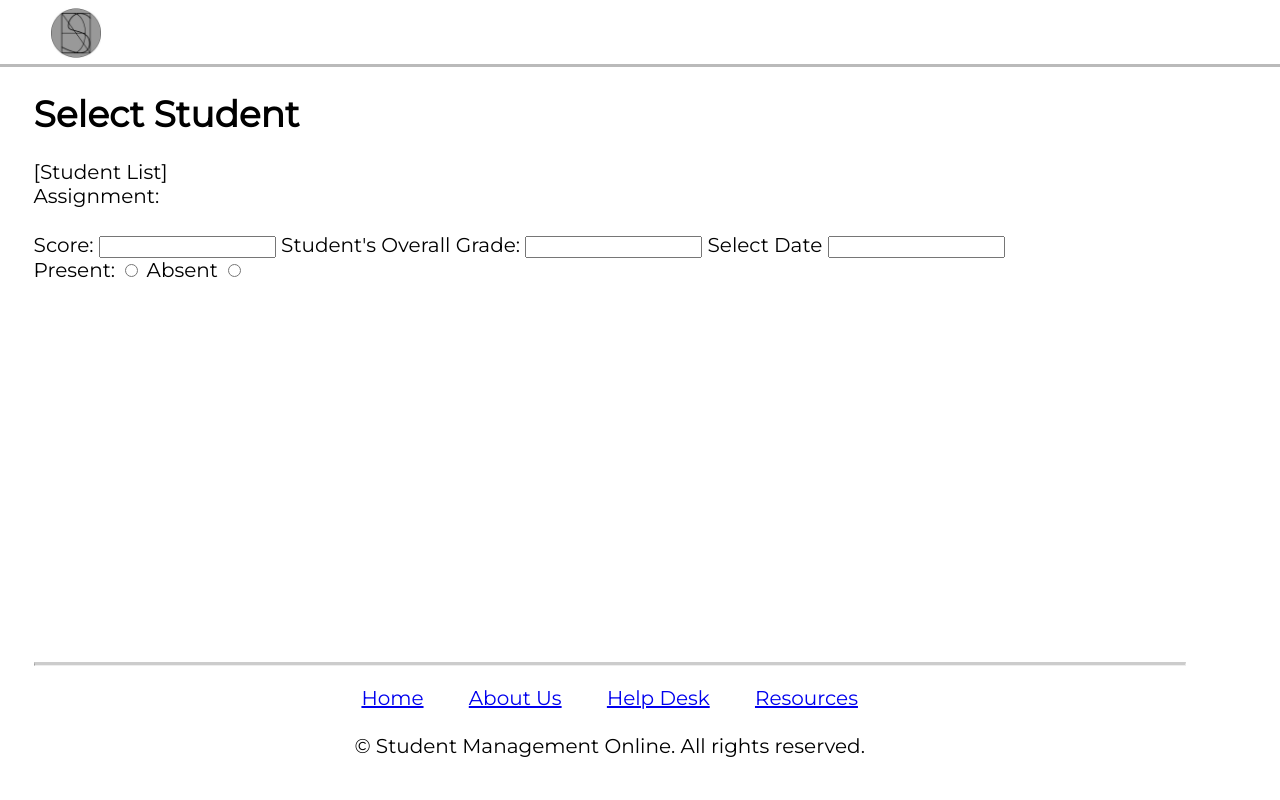
After one commit to EPiC-Inc/CS492-Project, a Flask app: template app/templates/courses/grades_manage.html in a window 1280 px wide. The commit adds this page. Run offline with Flask 3, Linux system fonts and the light colour scheme; the template is opened without the code that fills it, so the values that code supplies are empty.

Commit message:
a little more stuff

```diff
--- /dev/null
+++ b/app/templates/courses/grades_manage.html
@@ -0,0 +1,35 @@
+{% extends "base.html" %}
+
+{% block title %}Manage Grades & Attendance{% endblock %}
+
+{% block body %}
+<div>
+    <h1>
+        Select Student
+    </h1>
+    <div>
+        [Student List]
+    </div>
+    <div>
+        <form onsubmit="return false;">
+            <label for="assignment">Assignment:</label>
+            <option id="assignment"></option>
+            <label for="score">Score:</label>
+            <input id="score">
+            <label for="grade">Student's Overall Grade:</label>
+            <input id="grade">
+            <span></span>
+            <span></span>
+            <label for="date">Select Date</label>
+            <input id="date">
+            <span></span>
+            <div>
+                <label for="present">Present:</label>
+                <input id="present" name="present" type="radio">
+                <label for="absent">Absent</label>
+                <input id="absent" name="present" type="radio">
+            </div>
+        </form>
+    </div>
+</div>
+{% endblock %}
```
Also changed, not shown: app/templates/courses/course_view.html (+11 -1 lines).
